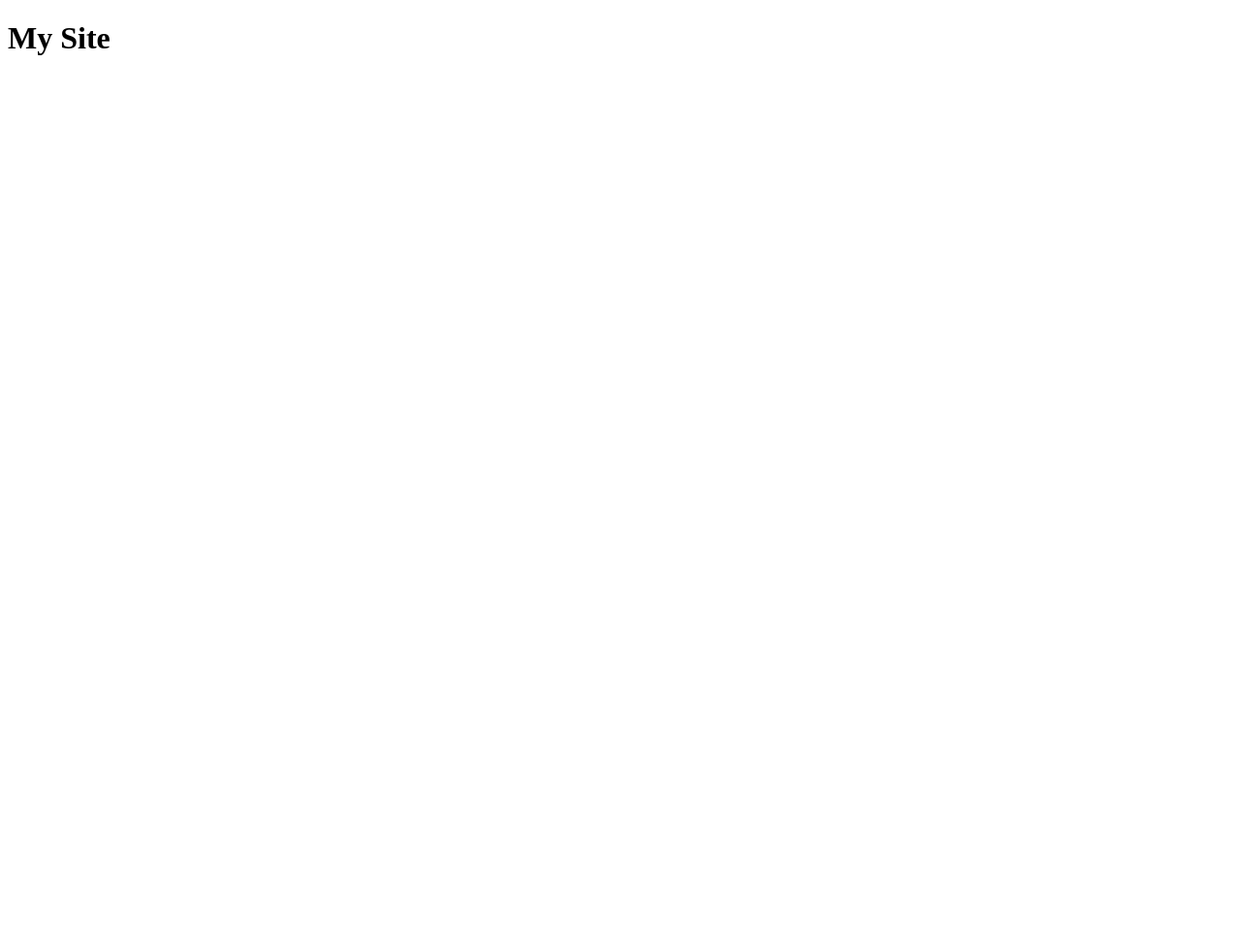
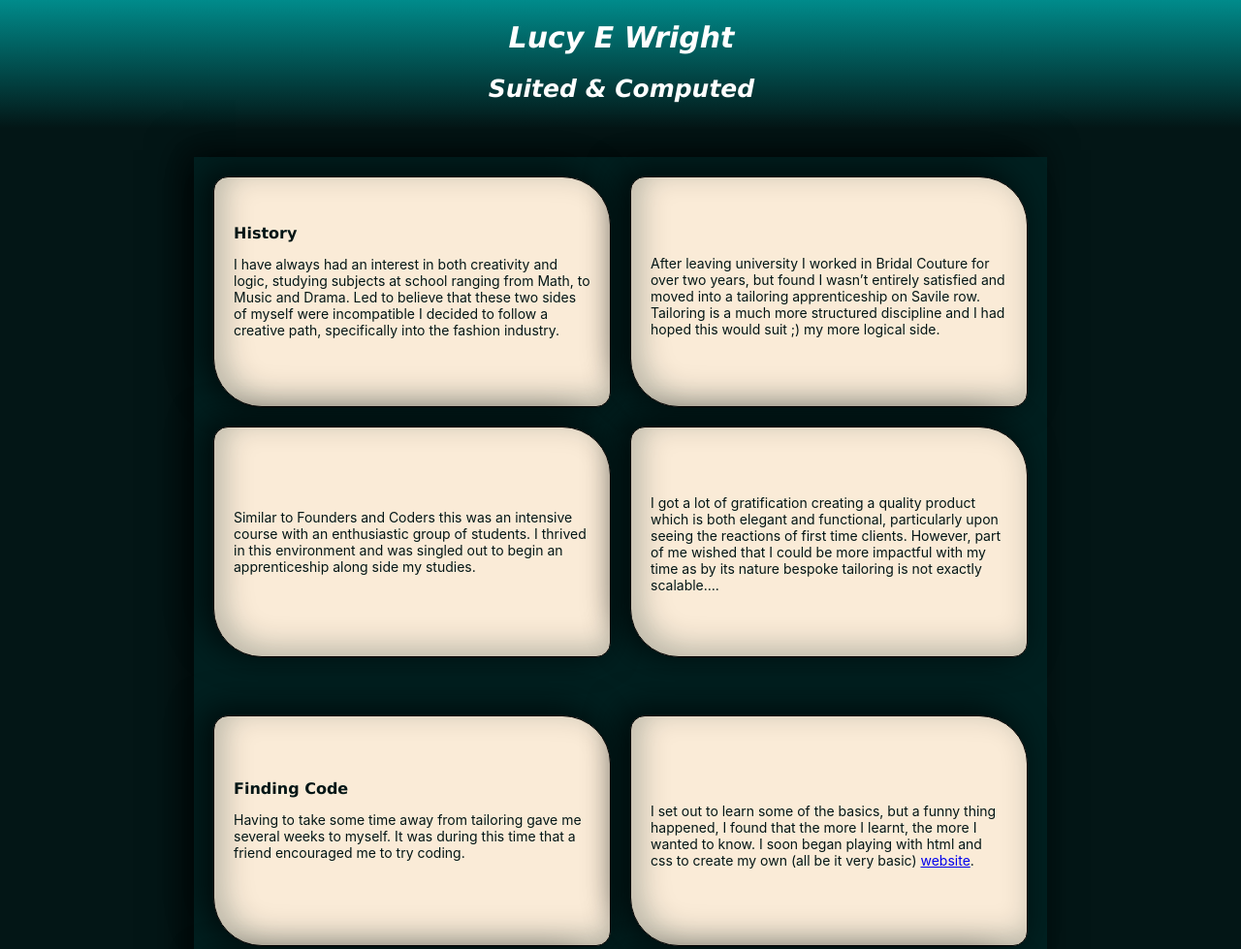
Before and after one commit to lucyewright/founders-and-coders-application, a website: page index.html in a window 1280 px wide. Shown: the top 979 px of the page at 97% size. Before the commit the page ends 800 px from the top, so only its background shows below. Drawn offline with Linux system fonts and the light colour scheme; a web font is replaced by a local one.

Commit message:
AllContent

```diff
--- a/index.html
+++ b/index.html
@@ -1,12 +1,115 @@
 <!doctype html>
 
-<html lang="en">
+<html>
 <head>
-  <meta charset="utf-8">
-  <title>Lucy Wright</title>
+<link href="https://fonts.googleapis.com/css?family=Lato|Montserrat|Allan|Bad+Script|Iceberg|Keania+One|Megrim|Nixie+One|Rajdhani:300,400|Ranga|Wallpoet; subset=latin-ext"
+ rel="stylesheet">
+  <title>Lucy E Wright</title>
+  <meta charset="UTF-8" />
+  <script src="./src/"> </script>
+  <link rel="stylesheet" type="text/css" href="./src/style.css">
 </head>
 
 <body>
-  <h1>My Site</h1>
+  <div id = 'header'>
+    <h1 class = 'name'>Lucy E Wright</h1>
+    <h2>
+    <span class = 'suited theme'>Suited </span><span class ='theme'>&</span><span class = 'computed theme'> Computed</span>
+    </h2>
+  </div>
+  <div id = 'central'>
+    <div class = 'history section'>
+      <div class = 'one p'>
+        <h3 class = 'title'>History</h3>
+        <p>I have always had an interest in both creativity and logic, studying subjects at school ranging from Math, to Music and Drama.
+        Led to believe that these two sides of myself were incompatible I decided to follow a creative path, specifically into the
+        fashion industry.
+        </p>
+	    </div>
+      <div class = 'two p'>
+        <p>
+        After leaving university I worked in Bridal Couture for over two years, but found I wasn’t entirely satisfied and moved into
+        a tailoring apprenticeship on Savile row. Tailoring is a much more structured discipline and I had hoped this would suit
+        ;) my more logical side.
+        </p>
+      </div>
+      <div class = 'three p'>
+        <p>
+        Similar to Founders and Coders this was an intensive course with an enthusiastic group of students. I thrived in this environment
+        and was singled out to begin an apprenticeship along side my studies.
+        </p>
+      </div>
+      <div class = 'four p'>
+        <p>
+        I got a lot of gratification creating a quality product which is both elegant and functional, particularly upon seeing the
+        reactions of first time clients. However, part of me wished that I could be more impactful with my time as by its nature
+        bespoke tailoring is not exactly scalable….
+        </p>
+      </div>
+    </div>
+    <div class = 'code section'>
+      <div class = 'one p'>
+      <h3 class = 'title'>Finding Code</h3>
+        <p>
+        Having to take some time away from tailoring gave me several weeks to myself. It was during this time that a friend encouraged
+        me to try coding.
+        </p>
+      </div>
+      <div class = 'two p'>
+        <p>
+        I set out to learn some of the basics, but a funny thing happened, I found that the more I learnt, the more I wanted to
+        know. I soon began playing with html and css to create my own (all be it very basic) <a href='https://54m2zopkok.codesandbox.io/' target='_blank'>website</a>.
+        </p>
+      </div>
+      <div class = 'three p'>
+        <p>
+        I then started on some basic javascript. In less than a month I found I had acquired so many new skills and even had a go
+        at learning some React basics to build a small <a href='https://m94r5z94v8.codesandbox.io/' target='_blank'>recipe app</a>.
+        </p>
+      </div>
+      <div class = 'four p'>
+        <p>
+        Code has brought together my logical and creative sides. It has all the practicality and creativity of a craft like tailoring
+        however instead of building things out of fabric and thread you can create out of pure thought. These creations have the
+        potential to make a positive difference on a extensive scale.
+        </p>
+      </div>
+    </div>
+    <div class = 'founders section'>
+      <div class = 'one p'>
+        <h3 class = 'title'>Founders, Coders and Lucy?</h3>
+        <p>
+        When I began to look for a way to break into coding Founders and Coders stood out. The sense of community you promote is
+        so reassuring. I have always thrived in a diverse group environment where you can bounce ideas off one another. Helping,
+        teaching and learning from my peers is the best way for me to progress.
+        </p>
+      </div>
+      <div class = 'two p'>
+        <p>
+        I have thoroughly enjoyed attending the meet ups you run on Monday and Tuesday evenings. Having the opportunity to meet
+        and talk to other new coders in the same position as myself was an opportunity I could never pass up.
+        </p>
+      </div>
+      <div class = 'three p'>
+        <p>
+        I discovered this course a month before the application was due and since then I have dedicated all my time and effort to
+        completing the pre-requisites and getting my coding knowledge to the expected level.
+        </p>
+      </div>
+      <div class = 'four p'>
+        <p class = 'final'>
+        I cannot wait to develop these new skills and begin putting them to practical use!
+        </p>
+      </div>
+    </div>
+    <div class='final-section'>
+      <div href='https://www.freecodecamp.org/lucyewright' class='button fcc'></div>
+      <div class='button cw'></div>
+      <div class='button gh'></div>
+    </div>
+    <div class='fun-facts p'>
+      <p>Fun Facts</p>
+    </div>
+  </div>
 </body>
 </html>
--- a/src/index.js
+++ b/src/index.js
@@ -1 +1 @@
-console.log("loaded2");
+import "./style.css";
--- /dev/null
+++ b/src/style.css
@@ -0,0 +1,143 @@
+/* font-family: 'Ranga', cursive;
+font-family: 'Allan', cursive;
+font-family: 'Bad Script', cursive;
+font-family: 'Nixie One', cursive;
+font-family: 'Megrim', cursive;
+font-family: 'Wallpoet', cursive;
+font-family: 'Keania One', cursive;
+font-family: 'Iceberg', cursive;
+font-family: 'Rajdhani', sans-serif;
+font-family: "Lato", sans-serif; */
+
+body {
+  font-family: -apple-system, BlinkMacSystemFont, "Segoe UI", Roboto, Oxygen,
+    Ubuntu, Cantarell, "Open Sans", "Helvetica Neue", sans-serif;
+  padding: 0;
+  margin: 0;
+  background-color: rgb(3, 22, 22);
+}
+
+#header {
+  font-family: "Trebuchet MS", "Lucida Sans Unicode", "Lucida Grande",
+    "Lucida Sans", Arial, sans-serif;
+  width: 100%;
+  height: 130px;
+  margin: auto;
+  padding: 1px;
+  background-color: darkcyan;
+  text-align: center;
+  color: white;
+  background: linear-gradient(rgb(0, 139, 139), rgb(3, 22, 22));
+}
+
+.name {
+  font-family: "Lucida Sans", "Lucida Sans Regular", "Lucida Grande",
+    "Lucida Sans Unicode", Geneva, Verdana, sans-serif;
+  font-style: italic;
+  font-size: 30px;
+}
+
+.theme {
+  font-family: "Lucida Sans", "Lucida Sans Regular", "Lucida Grande",
+    "Lucida Sans Unicode", Geneva, Verdana, sans-serif;
+  font-style: italic;
+  font-size: 25px;
+}
+
+#central {
+  background-color: rgb(0, 32, 32);
+  position: relative;
+  box-shadow: -9px -5px 35px 2px rgba(0, 0, 0, 0.7);
+  width: 80%;
+  padding: 0px;
+  margin: 30px auto;
+  min-width: 660px;
+  max-width: 880px;
+}
+
+.section {
+  display: grid;
+  grid-template-columns: 1fr 1fr;
+  grid-template-rows: 1fr 1fr;
+  grid-gap: 20px 20px;
+  margin: 20px auto;
+  padding: 20px;
+}
+
+.p {
+  display: flex;
+  flex-direction: column;
+  justify-content: center;
+  box-shadow: -9px -5px 35px 2px rgba(0, 0, 0, 0.7),
+    inset 8px -8px 30px 2px rgba(0, 32, 32, 0.25);
+  font-size: 14px;
+  color: rgb(3, 22, 22);
+  border: 1px solid black;
+  border-radius: 15px 50px;
+  padding: 16px 20px;
+  text-align: left;
+  background-color: antiquewhite;
+  height: 220px;
+  min-width: 260px;
+}
+
+.one {
+  height: 212px;
+  padding-top: 8px;
+}
+
+.two {
+  height: 195px;
+  padding-top: 25px;
+}
+
+.three {
+  height: 205px;
+  padding-top: 15px;
+}
+
+.four {
+  height: 200px;
+  padding-top: 20px;
+}
+
+.title {
+  font-family: "Lucida Sans", "Lucida Sans Regular", "Lucida Grande",
+    "Lucida Sans Unicode", Geneva, Verdana, sans-serif;
+  font-size: 16px;
+  margin: 0;
+}
+
+.final {
+  font-size: 20px;
+}
+
+.final-section {
+  display: grid;
+  grid-template-columns: 1fr 1fr 1fr;
+  grid-template-rows: auto;
+  grid-template-areas: 'fcc cw'
+  grid-gap: 20px 20px;
+  margin: 20px auto;
+  padding: 20px;
+}
+
+.button {
+  display: flex;
+  flex-direction: column;
+  justify-content: center;
+  box-shadow: -9px -5px 35px 2px rgba(0, 0, 0, 0.7),
+    inset 8px -8px 30px 2px rgba(0, 32, 32, 0.25);
+  font-size: 14px;
+  color: rgb(3, 22, 22);
+  border: 1px solid black;
+  border-radius: 15px 50px;
+  padding: 16px 20px;
+  text-align: left;
+  height: 100px;
+  min-width: 100px;
+}
+
+.ffc {
+  background-image: url(./src/images/freecodecamp.jpg);
+}
```
Also changed, not shown: src/images/GitHub.jpg (added), src/images/codewars.jpg (added), src/images/freecodecamp.jpg (added), src/images/needlethread.png (added).
